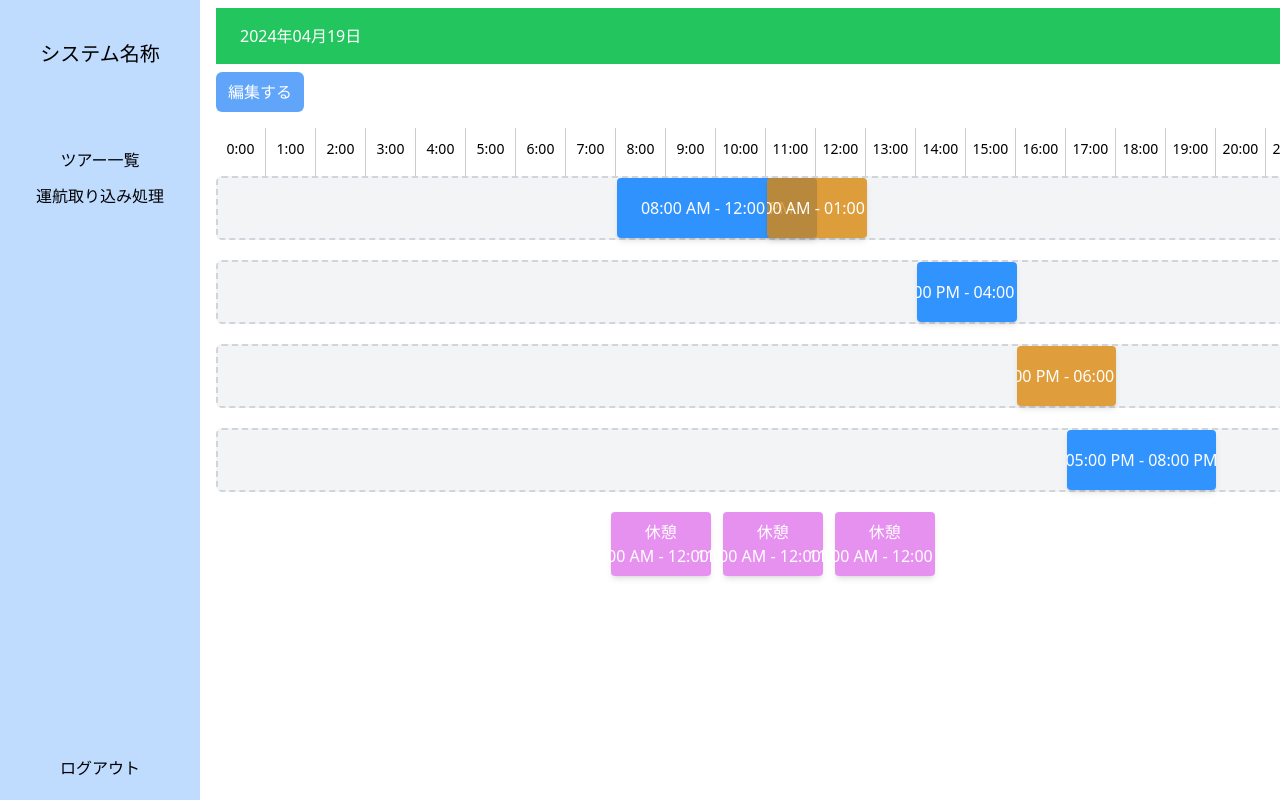
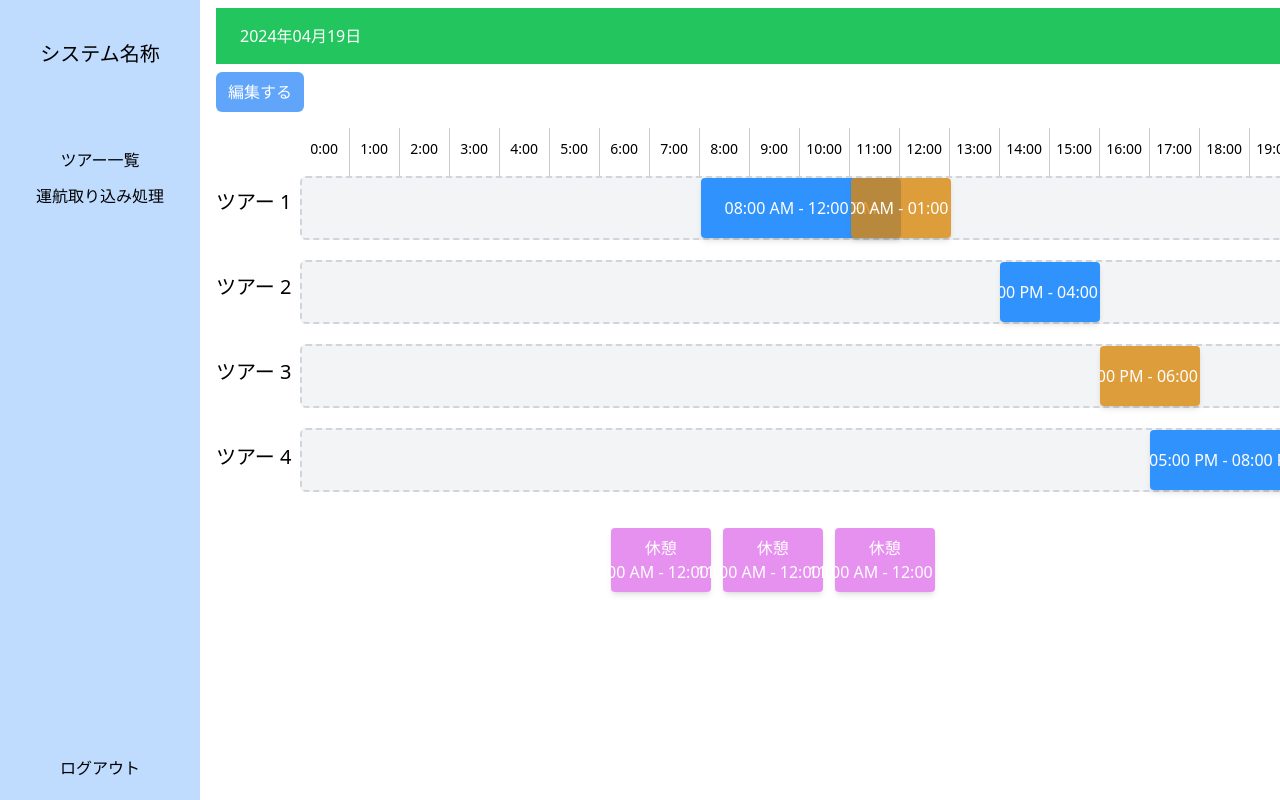
Before and after one commit to okuyama-code/drag-and-drop-pra, a React (Create React App) app: page / in a window 1280 px wide. Shown: the top 800 px of the page. Built offline with nearby package versions, Linux system fonts and the light colour scheme.

Commit message:
ツアーの分離完了

```diff
--- a/src/components/MainArea.tsx
+++ b/src/components/MainArea.tsx
@@ -345,6 +345,16 @@ const MainArea = () => {
             </div>
           </div>
 
+          <div className='flex'>
+            <div className='mt-[60px] w-[200px]'>
+              {tours.map(tour => (
+                  <div key={tour.tourId} className="flex mb-[57px] ">
+
+                    <p className='text-xl'>{`ツアー ${tour.tourId}`}</p>
+                  </div>
+              ))}
+
+            </div>
             <div className="overflow-auto">
               <div className="flex">
                 <div className="w-16"></div>
@@ -414,6 +424,7 @@ const MainArea = () => {
               ))}
             </div>
           </div>
+        </div>
 
         {/* 休憩タグエリア */}
         <div className="flex justify-center gap-x-3">
```
Lines whose indentation alone changed are shown as unchanged.
